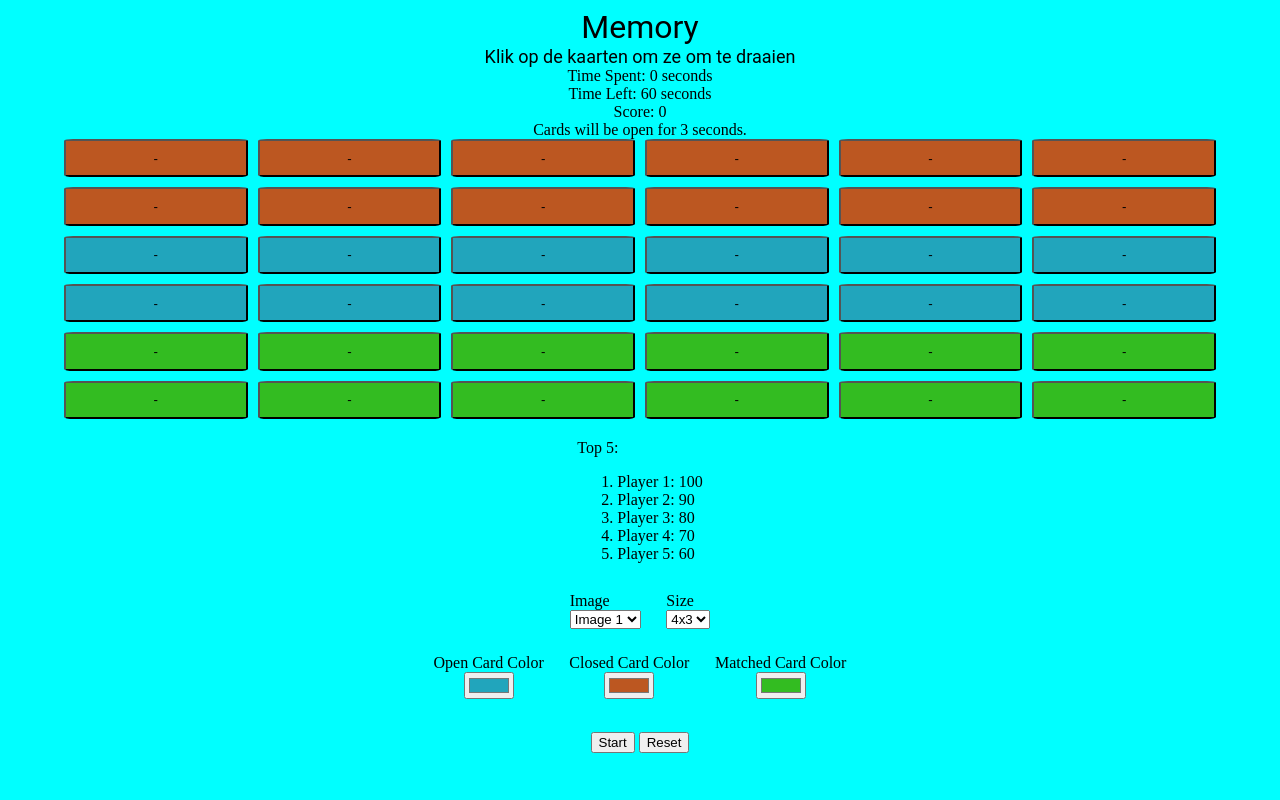
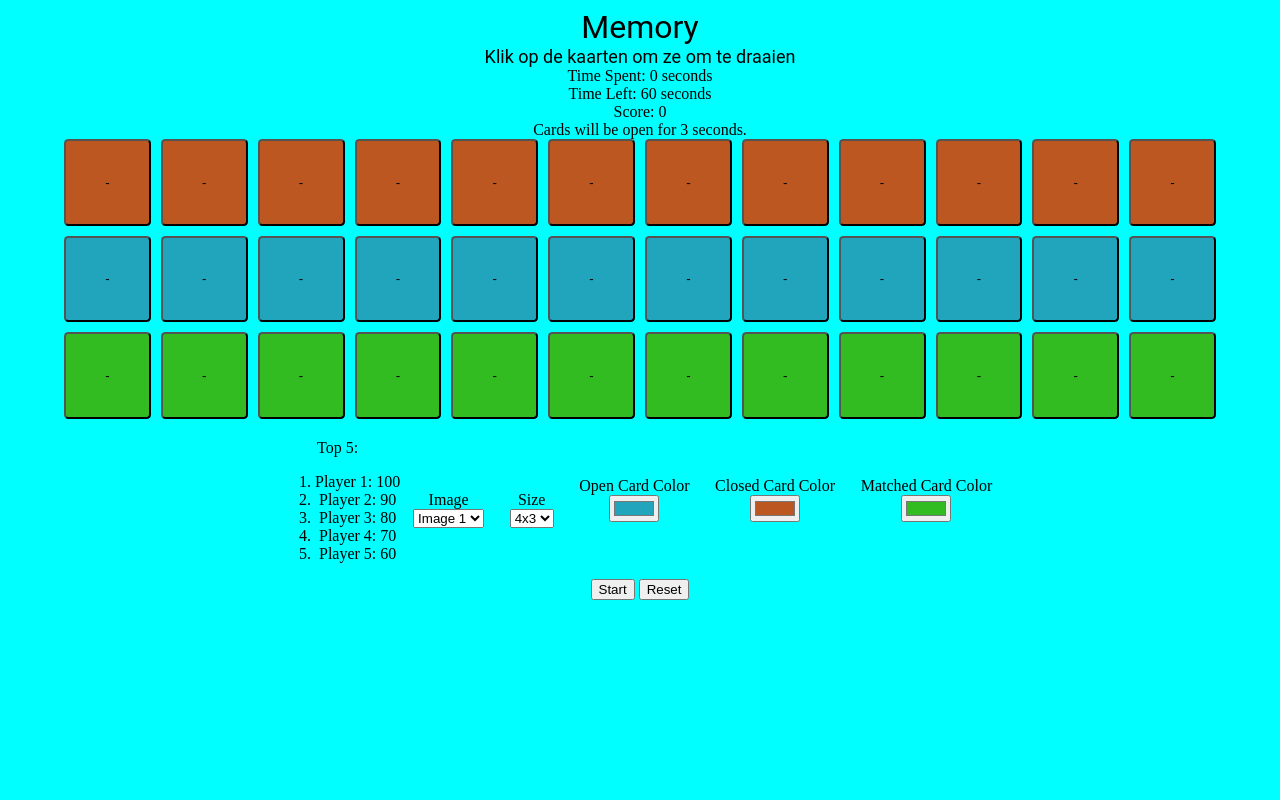
Before and after one commit to MakkerJulian/Memory-Website, a PHP site: page /memory.html in a window 1280 px wide. Run offline with PHP 8.4, Linux system fonts and the light colour scheme.

Commit message:
more reacting to pc

```diff
--- a/memory.css
+++ b/memory.css
@@ -36,6 +36,29 @@
     align-items: center;
 }
 
+@media (min-width: 300px) {
+    .memory{
+        grid-template-columns: repeat(6, 1fr);
+    }
+    .leaderSettings{
+        flex-direction: column;
+    }
+}
+@media (min-width: 700px) {
+    .memory{
+        grid-template-columns: repeat(12, 1fr);
+    }
+    .leaderSettings{
+        flex-direction: row;
+    }
+}
+
+.leaderSettings{
+    text-align: center;
+    display: flex;
+    align-items: center;
+}
+
 .card:active{
     filter: brightness(1.1);
 }
@@ -54,10 +77,10 @@
 
 .memory{
     display: grid;
-    grid-template-columns: repeat(6, 1fr);
     grid-gap: 10px;
     width: 90vw;
     height: 35vh;
+    margin: 0 auto;
     margin-bottom: 2.5vh;
 }
 
--- a/memory.html
+++ b/memory.html
@@ -45,6 +45,7 @@
             </script>
         </div>
 
+        <div class = "leaderSettings">
             <div class="leaderboard">
                 Top 5:
                 <ol>
@@ -96,7 +97,7 @@
                 </div>
 
             </div>
-
+        </div>
         <div class="buttons">
             <button class="start">Start</button>
             <button class="reset">Reset</button>
```
Lines whose indentation alone changed are shown as unchanged.
